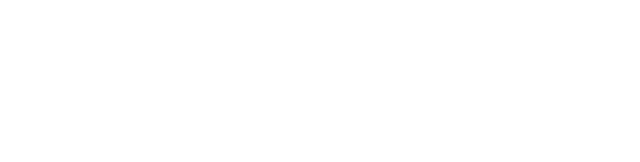
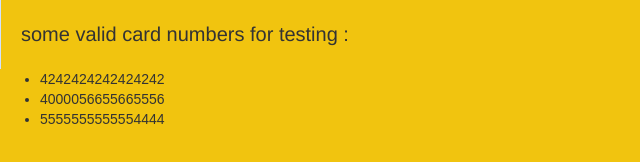
Before and after one commit to aakash947/stripe-api-with-jwt-auth, a website: page payment.html in a window 1280 px wide. Shown: the whole page, without its empty margins (0-640 px from the left). Drawn offline with nearby package versions, Linux system fonts and the light colour scheme.

Commit message:
final, incomplete

```diff
--- a/payment.html
+++ b/payment.html
@@ -2,8 +2,40 @@
 <head>
   <link rel="stylesheet" href="https://maxcdn.bootstrapcdn.com/bootstrap/3.3.7/css/bootstrap.min.css">
 </head>
+<style>
+    body{
+      background: #f1c40f;
+      margin: 0;
+      padding: 0;
+      font-family: sans-serif;
+    }
+    html{
+      font-family: sans-serif;
+    }
+
+    p {
+      margin:0;
+      padding:20px;
+      /* transition:background 0.2s; */
+      flex:1;
+      font-family:'helvetica neue';
+      font-size: 20px;
+      font-weight: 200;
+      border-left: 1px solid #D1E2FF;
+      min-width: 200px;
+      font-family:helvetica ;
+    }
+</style>
 <body>
-<form action="charge" method="POST">
+  <p>
+      some valid card numbers for testing :
+  </p>
+  <ul>
+    <li>4242424242424242</li>
+    <li>4000056655665556</li>
+    <li>5555555555554444</li>
+  </ul>
+<form id="pay" method="POST" action="charge">
   <script
     src="https://checkout.stripe.com/checkout.js" class="stripe-button"
     data-key="pk_test_b9cWymo8P4RXAY7tAkaHy3Fy"
```
Also changed, not shown: app.js (+5 -15 lines), index.html (+20 -14 lines).
